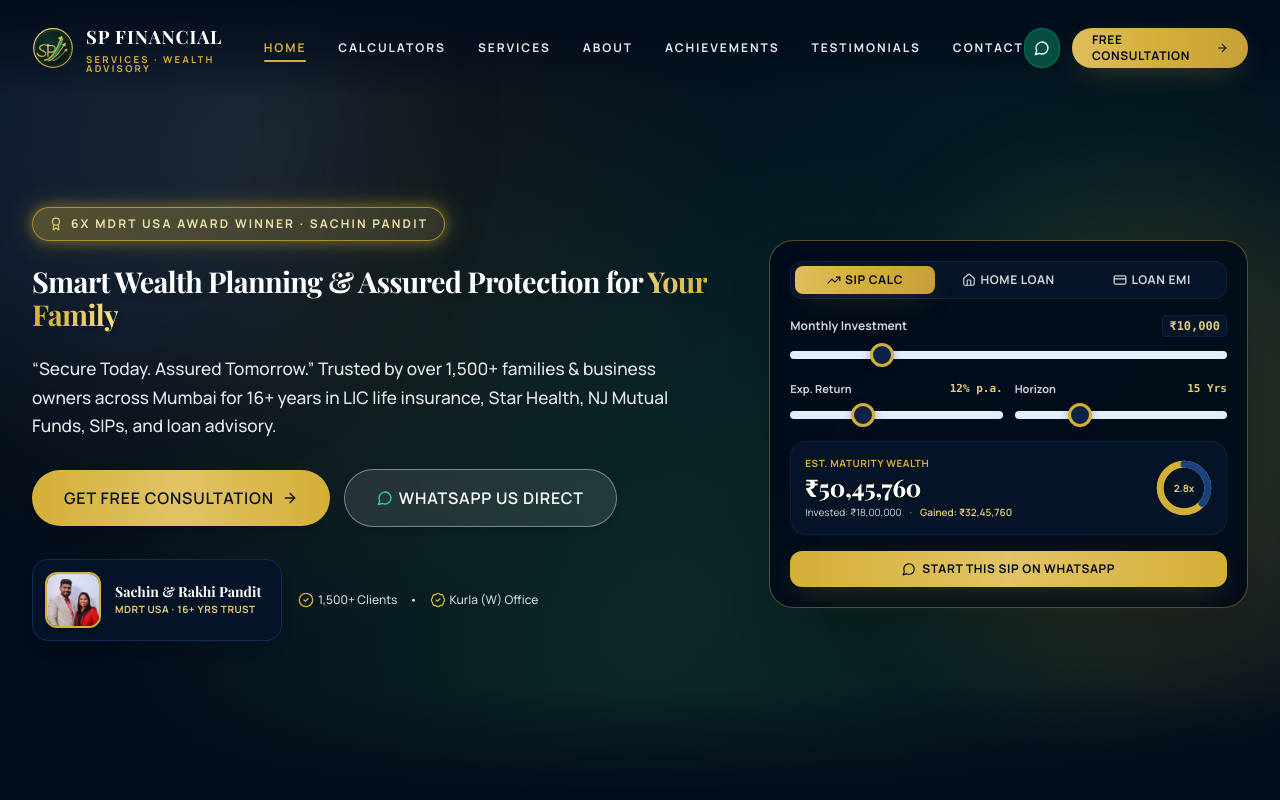
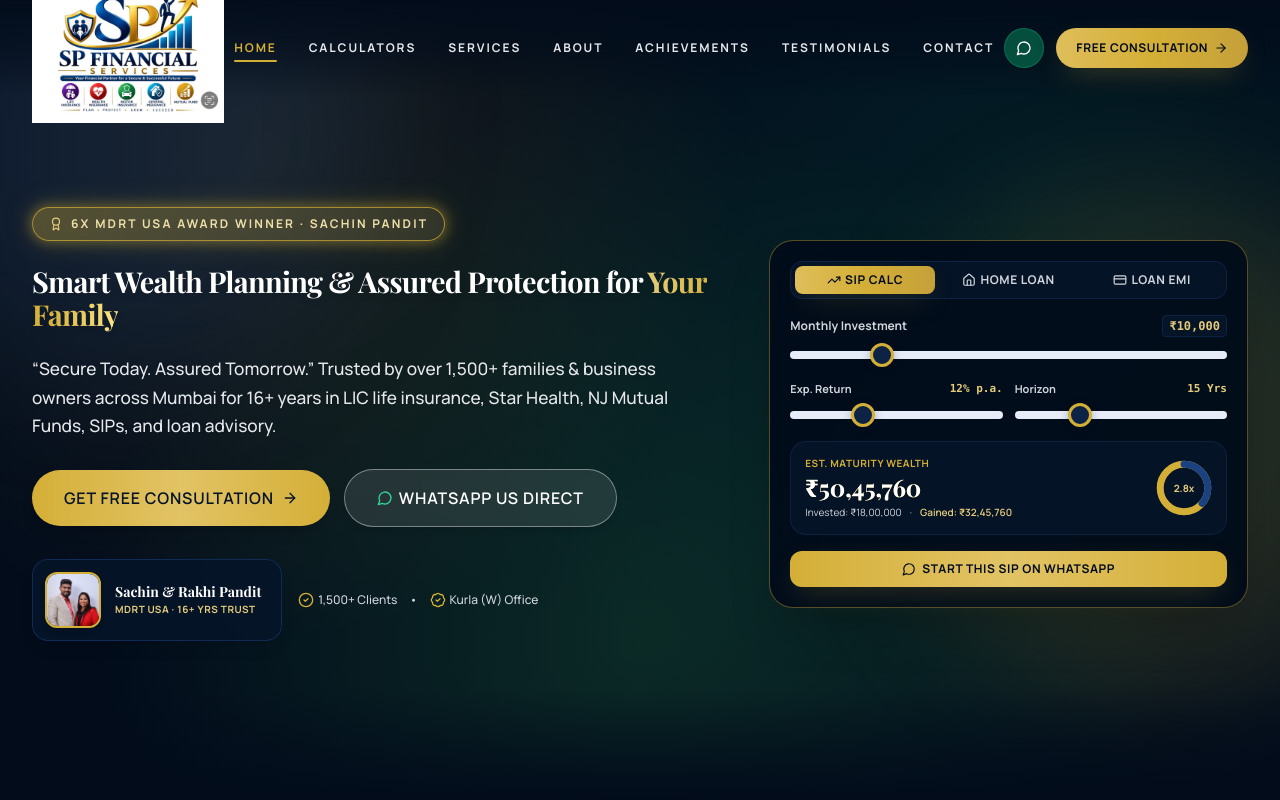
Before and after one commit to dakshch-07/SP-financial-services, a Next.js app: page / in a window 1280 px wide. Shown: the top 800 px of the page. Built offline with nearby package versions, Linux system fonts and the light colour scheme; a web font is replaced by a local one.

Commit message:
Update Logo to use provided PNG image and match navy theme

```diff
--- a/components/Logo.tsx
+++ b/components/Logo.tsx
@@ -2,175 +2,36 @@
 
 import React from "react";
 import Link from "next/link";
+import Image from "next/image";
 
 interface LogoProps {
   variant?: "light" | "dark";
   size?: "sm" | "md" | "lg";
-  withWordmark?: boolean;
+  withWordmark?: boolean; // Kept for backwards compatibility but not used
   className?: string;
 }
 
-export const LogoMark: React.FC<{ className?: string; size?: number }> = ({
-  className = "",
-  size = 44,
-}) => {
-  return (
-    <svg
-      width={size}
-      height={size}
-      viewBox="0 0 100 100"
-      fill="none"
-      xmlns="http://www.w3.org/2000/svg"
-      className={`transition-transform duration-300 group-hover:scale-105 flex-shrink-0 ${className}`}
-    >
-      <defs>
-        {/* Luxury Multi-Tone Gold Metallic Gradient */}
-        <linearGradient id="spGoldGradTriple" x1="0%" y1="0%" x2="100%" y2="100%">
-          <stop offset="0%" stopColor="#F6ECCB" />
-          <stop offset="30%" stopColor="#E5C365" />
-          <stop offset="65%" stopColor="#D4AF37" />
-          <stop offset="100%" stopColor="#B38F24" />
-        </linearGradient>
-
-        {/* Emerald Growth Gradient */}
-        <linearGradient id="spEmeraldGrad" x1="0%" y1="100%" x2="100%" y2="0%">
-          <stop offset="0%" stopColor="#065F46" />
-          <stop offset="50%" stopColor="#10B981" />
-          <stop offset="100%" stopColor="#34D399" />
-        </linearGradient>
-
-        {/* Deep Forest Radial Gradient */}
-        <radialGradient id="spSealBg" cx="40%" cy="40%" r="60%">
-          <stop offset="0%" stopColor="#0D352E" />
-          <stop offset="100%" stopColor="#051714" />
-        </radialGradient>
-      </defs>
-
-      {/* Outer Luxury Circular Gold Seal */}
-      <circle
-        cx="50"
-        cy="50"
-        r="46"
-        fill="url(#spSealBg)"
-        stroke="url(#spGoldGradTriple)"
-        strokeWidth="2.8"
-      />
-
-      {/* Inner Elegant Thin Accent Ring */}
-      <circle
-        cx="50"
-        cy="50"
-        r="41.5"
-        stroke="url(#spGoldGradTriple)"
-        strokeWidth="0.8"
-        strokeOpacity="0.4"
-      />
-
-      {/* --- TRIPLE ASCENDING GROWTH ARROWS (WEALTH · HEALTH · LIFE) --- */}
-      {/* 1. Emerald Backing Swoosh */}
-      <path
-        d="M 32 80 C 44 80 60 66 73 28"
-        stroke="url(#spEmeraldGrad)"
-        strokeWidth="4"
-        strokeLinecap="round"
-        opacity="0.85"
-      />
-
-      {/* 2. Main Rising Arrow (Wealth & Business Growth) */}
-      <path
-        d="M 30 79 C 43 78 57 62 70 24"
-        stroke="url(#spGoldGradTriple)"
-        strokeWidth="3.2"
-        strokeLinecap="round"
-      />
-      {/* Arrow Head 1 */}
-      <path
-        d="M 61 27 L 72 21 L 73 32 Z"
-        fill="url(#spGoldGradTriple)"
-      />
-
-      {/* 3. Secondary Rising Arrow (Health Protection Increase) */}
-      <path
-        d="M 40 80 C 50 79 62 66 78 40"
-        stroke="url(#spGoldGradTriple)"
-        strokeWidth="2.6"
-        strokeLinecap="round"
-      />
-      {/* Arrow Head 2 */}
-      <path
-        d="M 70 42 L 80 37 L 80 47 Z"
-        fill="url(#spGoldGradTriple)"
-      />
-
-      {/* 4. Third Rising Arrow (Life & Future Security Increase) */}
-      <path
-        d="M 50 80 C 58 79 68 69 83 54"
-        stroke="url(#spGoldGradTriple)"
-        strokeWidth="2"
-        strokeLinecap="round"
-      />
-      {/* Arrow Head 3 */}
-      <path
-        d="M 76 55 L 84 51 L 84 59 Z"
-        fill="url(#spGoldGradTriple)"
-      />
-
-      {/* --- MONOGRAM LETTERS: SP (Crisp Modern Alignment) --- */}
-      {/* Letter 'S' */}
-      <path
-        d="M 37 45 C 34 42 27 41 22 44 C 17.5 46.5 17 51 21 54 C 25 57 32 58 33 62 C 34 66 30 70 23 70 C 18 70 14 67 13 63"
-        stroke="url(#spGoldGradTriple)"
-        strokeWidth="2.8"
-        strokeLinecap="round"
-        strokeLinejoin="round"
-        fill="none"
-      />
-
-      {/* Letter 'P' */}
-      <path
-        d="M 38 41 L 38 70 M 38 44 L 46 44 C 52 44 55 47.5 55 52 C 55 56.5 52 60 46 60 L 38 60"
-        stroke="url(#spGoldGradTriple)"
-        strokeWidth="2.8"
-        strokeLinecap="round"
-        strokeLinejoin="round"
-        fill="none"
-      />
-    </svg>
-  );
-};
-
 export const Logo: React.FC<LogoProps> = ({
-  variant = "light",
   size = "md",
-  withWordmark = true,
   className = "",
 }) => {
-  const isLight = variant === "light";
-
-  const sizeDimensions = {
-    sm: 36,
-    md: 42,
-    lg: 50,
+  const sizeClasses = {
+    sm: "w-28 sm:w-32",
+    md: "w-40 sm:w-48",
+    lg: "w-48 sm:w-56",
   }[size];
 
   return (
-    <Link href="/" className={`inline-flex items-center gap-3 group select-none ${className}`}>
-      <LogoMark size={sizeDimensions} />
-
-      {withWordmark && (
-        <div className="flex flex-col justify-center">
-          <span
-            className={`font-serif font-bold tracking-wider leading-none text-base sm:text-lg md:text-[1.15rem] ${
-              isLight ? "text-white" : "text-forest-900"
-            }`}
-          >
-            SP FINANCIAL
-          </span>
-          <span className="text-[8px] sm:text-[9.5px] tracking-[0.24em] text-gold-400 font-bold uppercase mt-1 leading-none">
-            SERVICES · WEALTH ADVISORY
-          </span>
-        </div>
-      )}
+    <Link href="/" className={`inline-flex items-center group select-none ${className} ${sizeClasses}`}>
+      <div className="relative w-full pb-[80%]">
+        <Image
+          src="/images/logo.png"
+          alt="SP Financial Services"
+          fill
+          className="object-contain"
+          priority
+        />
+      </div>
     </Link>
   );
 };
```
Also changed, not shown: public/images/logo.png (added).
